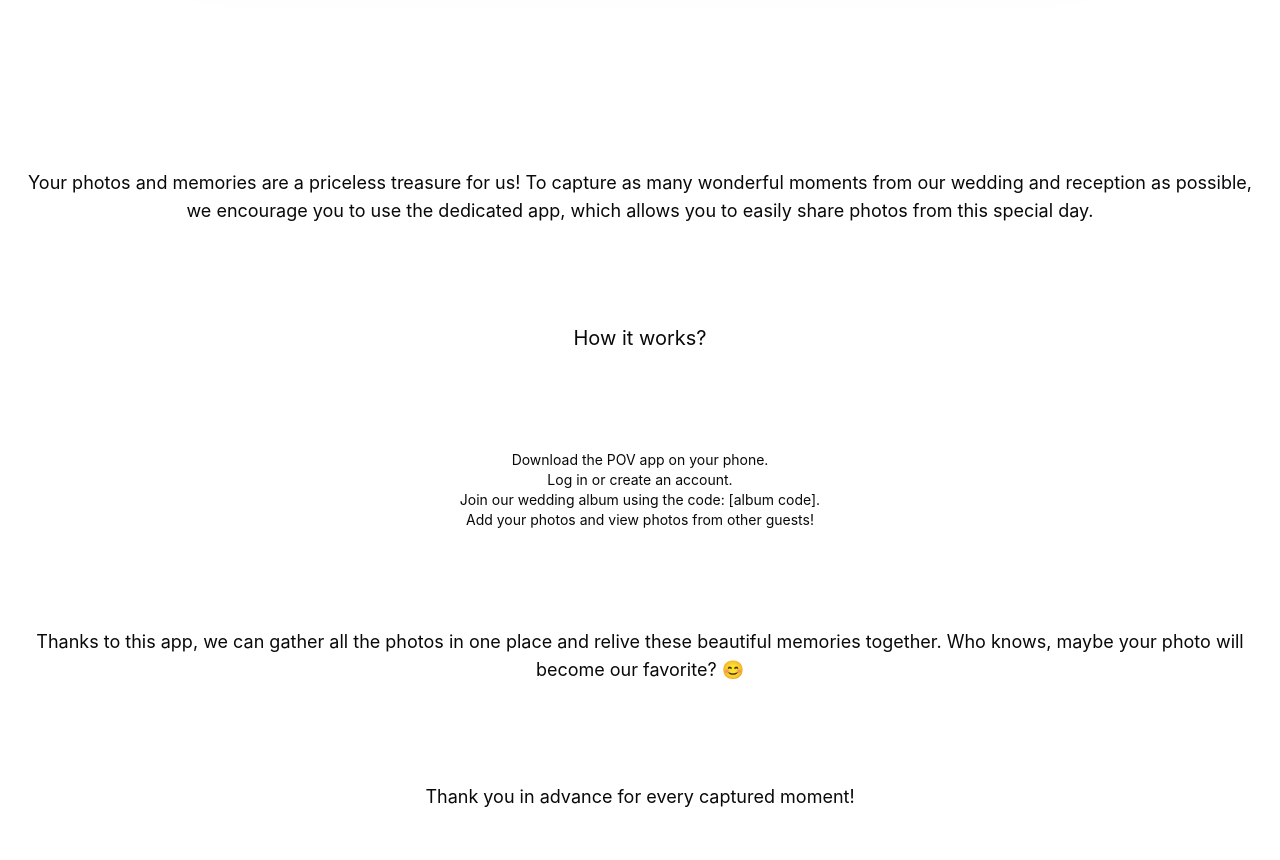
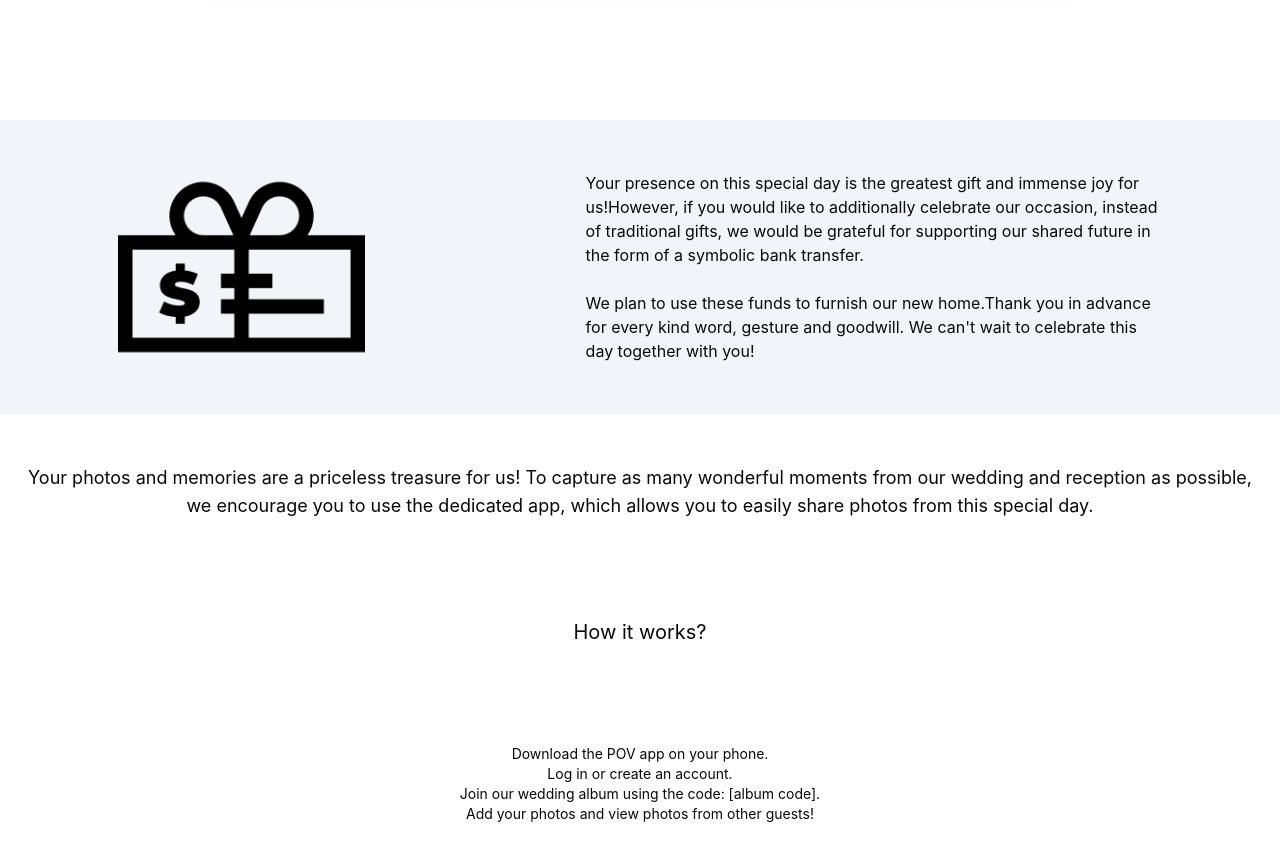
Before and after one commit to preludium/wedding, a React (Vite) app: page / in a window 1280 px wide. Shown: the part 2160-3020 px from the top of the page. Built offline with nearby package versions, Linux system fonts and the light colour scheme.

Commit message:
10: gifts section

```diff
--- a/src/App.tsx
+++ b/src/App.tsx
@@ -5,6 +5,7 @@ import "./App.css";
 import { Photos } from './sections/Photos';
 import { Schedule } from './sections/Schedule';
 import { Questionnaire } from './sections/Questionnaire';
+import { Gifts } from './sections/Gifts';
 
 function App() {
   return (
@@ -13,6 +14,7 @@ function App() {
       <Welcome />
       <Schedule />
       <Questionnaire />
+      <Gifts />
       <Photos />
       <ScrollToTop />
     </>
--- a/src/components/Navbar.tsx
+++ b/src/components/Navbar.tsx
@@ -13,9 +13,8 @@ import {
 
 import { buttonVariants } from "./ui/button";
 import { Menu } from "lucide-react";
-import { ThemeSelect } from "../theme/ThemeSelect";
-import { LanguageSelect } from './LanguageSelect';
-import { useTranslation } from '@/translations/useTranslation';
+import { LanguageSelect } from "./LanguageSelect";
+import { useTranslation } from "@/translations/useTranslation";
 
 interface RouteProps {
   href: string;
@@ -31,27 +30,27 @@ const useRoutes = (): RouteProps[] => {
     },
     {
       href: "#schedule",
-      label: t('nav.schedule'),
+      label: t("nav.schedule"),
     },
     {
       href: "#questionnaire",
-      label: t('nav.questionnaire'),
+      label: t("nav.questionnaire"),
     },
     {
       href: "#transport",
-      label: t('nav.transport'),
+      label: t("nav.transport"),
     },
     {
       href: "#accommodation",
-      label: t('nav.accommodation'),
+      label: t("nav.accommodation"),
     },
     {
       href: "#gifts",
-      label: t('nav.gifts'),
+      label: t("nav.gifts"),
     },
     {
       href: "#photos",
-      label: t('nav.photos'),
+      label: t("nav.photos"),
     },
   ];
 };
@@ -64,18 +63,14 @@ export const Navbar = () => {
     <header className="sticky flex items-center h-[60px] border-b-[1px] top-0 z-40 w-full bg-white dark:border-b-slate-700 dark:bg-background">
       <NavigationMenu className="mx-auto">
         <NavigationMenuList className="container h-14 px-4 w-screen flex justify-between">
-          <div/>
+          <div />
           {/* mobile */}
           <span className="flex justify-between w-full md:hidden">
-            <Sheet
-              open={isOpen}
-              onOpenChange={setIsOpen}
-            >
+            <Sheet open={isOpen} onOpenChange={setIsOpen}>
               <SheetTrigger className="px-2">
                 <Menu
                   className="flex md:hidden h-5 w-5"
-                  onClick={() => setIsOpen(true)}
-                >
+                  onClick={() => setIsOpen(true)}>
                   <span className="sr-only">Menu Icon</span>
                 </Menu>
               </SheetTrigger>
@@ -93,8 +88,7 @@ export const Navbar = () => {
                       key={label}
                       href={href}
                       onClick={() => setIsOpen(false)}
-                      className={buttonVariants({ variant: "ghost" })}
-                    >
+                      className={buttonVariants({ variant: "ghost" })}>
                       {label}
                     </a>
                   ))}
@@ -102,7 +96,6 @@ export const Navbar = () => {
               </SheetContent>
             </Sheet>
             <div>
-              <ThemeSelect />
               <LanguageSelect />
             </div>
           </span>
@@ -116,8 +109,7 @@ export const Navbar = () => {
                 key={i}
                 className={`text-[17px] ${buttonVariants({
                   variant: "ghost",
-                })}`}
-              >
+                })}`}>
                 {route.label}
               </a>
             ))}
--- a/src/index.css
+++ b/src/index.css
@@ -109,6 +109,7 @@ body {
 
   .section {
     min-height: calc(100dvh - 60px);
+    scroll-margin-top: 60px;
   }
 
   @keyframes shadow-slide {
--- a/src/sections/Gifts.tsx
+++ b/src/sections/Gifts.tsx
@@ -1,19 +1,26 @@
-import { useTranslation } from '@/translations/useTranslation';
+import { useTranslation } from "@/translations/useTranslation";
 
-export const Details = () => {
+export const Gifts = () => {
   const { t } = useTranslation();
 
   return (
-    <section id='gifts' className="section container flex flex-col justify-around items-center text-center h-viewport-1/2 md:h-viewport">
-      <div className="flex flex-col align-center gap-16">
-        <h3 className="font-PlayfairDisplay text-5xl md:text-7xl">
-          {t("hero.title")}
-        </h3>
-        <h3 className="font-PlayfairDisplay italic font-normal text-3xl md:text-5xl">
-          {t("common.date")}
-        </h3>
+    <section id="gifts" className="bg-slate-100 py-6 scroll-m-[60px]">
+      <div className="container flex -md:flex-col justify-around items-center h-full gap-8">
+        <img
+          src="/src/assets/gift-cash.png"
+          className="min-w-[200px] max-w-[500px] w-1/5"
+        />
+        <div className="flex flex-col gap-6 max-w-xl">
+          <p>
+            {t("gifts.p1")}
+            {t("gifts.p2")}
+          </p>
+          <p>
+            {t("gifts.p3")}
+            {t("gifts.p4")}
+          </p>
+        </div>
       </div>
-      <p className='font-PlayfairDisplay text-3xl'>{t('common.location')}</p>
     </section>
   );
 };
--- a/src/translations/en/index.ts
+++ b/src/translations/en/index.ts
@@ -3,10 +3,10 @@ export default {
     date: "14th August 2024",
     location: "Lésigny, France",
     and: "and",
-    days: 'Days',
-    hours: 'Hours',
-    minutes: 'Minutes',
-    seconds: 'Seconds',
+    days: "Days",
+    hours: "Hours",
+    minutes: "Minutes",
+    seconds: "Seconds",
   },
   nav: {
     welcome: "Main",
@@ -88,6 +88,12 @@ export default {
       "Sending your answers has failed. Try once again or contact Gabriela and Francis directly",
     requiredField: "This field is required",
   },
+  gifts: {
+    p1: "Your presence on this special day is the greatest gift and immense joy for us!",
+    p2: "However, if you would like to additionally celebrate our occasion, instead of traditional gifts, we would be grateful for supporting our shared future in the form of a symbolic bank transfer.",
+    p3: "We plan to use these funds to furnish our new home.",
+    p4: "Thank you in advance for every kind word, gesture and goodwill. We can't wait to celebrate this day together with you!"
+  },
   photos: {
     intro:
       "Your photos and memories are a priceless treasure for us! To capture as many wonderful moments from our wedding and reception as possible, we encourage you to use the dedicated app, which allows you to easily share photos from this special day.",
--- a/src/translations/fr/index.ts
+++ b/src/translations/fr/index.ts
@@ -89,6 +89,12 @@ export default {
     failure: "L'envoi de vos réponses a échoué. Réessayez ou contactez directement Gabriela et Francis",
     requiredField: "Ce champ est obligatoire"
   },
+  gifts: {
+    p1: "Votre présence en ce jour spécial est le plus beau cadeau et une immense joie pour nous !",
+    p2: "Cependant, si vous souhaitez célébrer davantage notre union, plutôt que des cadeaux traditionnels, nous serions reconnaissants de votre soutien à notre avenir commun sous la forme d'un virement bancaire symbolique.",
+    p3: "Nous prévoyons d'utiliser ces fonds pour meubler notre nouvelle maison.",
+    p4: "Merci d'avance pour chaque mot gentil, geste et bienveillance. Nous avons hâte de célébrer ce jour avec vous !"
+  },
   photos: {
     intro: "Vos photos et souvenirs sont un trésor inestimable pour nous ! Pour capturer autant de moments merveilleux de notre mariage et de notre réception que possible, nous vous encourageons à utiliser l'application dédiée, qui vous permet de partager facilement des photos de ce jour spécial.",
     howItWorks: "Comment ça marche ?",
--- a/src/translations/pl/index.ts
+++ b/src/translations/pl/index.ts
@@ -90,6 +90,12 @@ export default {
     failure: "Wysyłanie odpowiedzi nie powiodło się. Spróbuj ponownie lub skontaktuj się bezpośrednio z Gabrielą i Francisem",
     requiredField: "To pole jest wymagane"
   },
+  gifts: {
+    p1: "Wasza obecność w tym wyjątkowym dniu to dla nas największy prezent i ogromna radość!",
+    p2: "Jeśli jednak zechcielibyście dodatkowo uczcić nasze święto, zamiast tradycyjnych prezentów, będziemy wdzięczni za wsparcie naszej wspólnej przyszłości w formie symbolicznego przelewu na konto.",
+    p3: "Środki te planujemy przeznaczyć na urządzenie nowego domu.",
+    p4: "Z góry dziękujemy za każde ciepłe słowo, gest i życzliwość. Nie możemy się doczekać, aby świętować ten dzień razem z Wami!"
+  },
   photos: {
     intro: "Wasze zdjęcia i wspomnienia to dla nas bezcenny skarb! Aby uwiecznić jak najwięcej wspaniałych chwil z naszego ślubu i wesela, zachęcamy Was do korzystania z dedykowanej aplikacji, dzięki której w łatwy sposób możecie dzielić się zdjęciami z tego wyjątkowego dnia.",
     howItWorks: "Jak to działa?",
```
Also changed, not shown: src/assets/gift-cash-color.png (added), src/assets/gift-cash.png (added).
